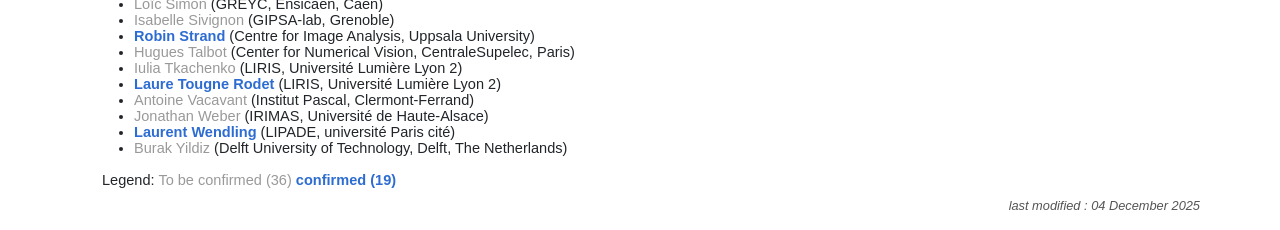
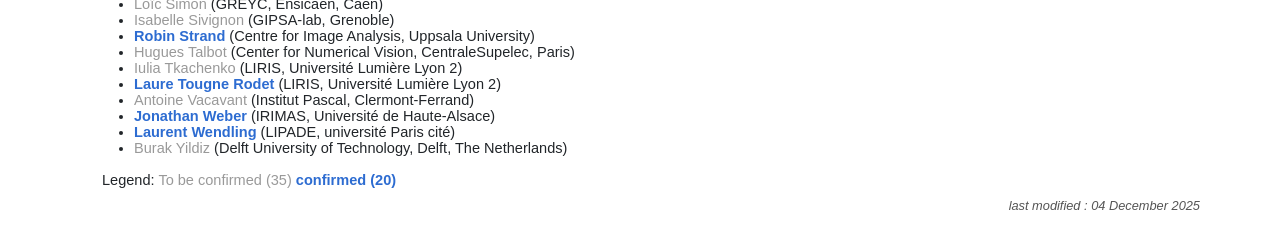
Before and after one commit to TC22-Team/rrpr2026, a Jekyll site: the page built from committees.html, in a window 1280 px wide. Shown: the part 1641-1871 px from the top of the page. Built offline with Jekyll 4.4.1, drawn with Linux system fonts in a browser that asks for light colours.

Commit message:
new confirmation

```diff
--- a/committees.html
+++ b/committees.html
@@ -86,7 +86,7 @@
 <li><span class="member-tobeconfirmed">Iulia Tkachenko</span> (LIRIS, Universit&eacute; Lumière  Lyon 2)</li>
 <li><span class="member-confirmed">Laure Tougne Rodet&nbsp;</span>(LIRIS, Universit&eacute; Lumière Lyon 2)</li>
 <li><span class="member-tobeconfirmed">Antoine Vacavant</span> (Institut Pascal, Clermont-Ferrand)</li>
-<li><span class="member-tobeconfirmed">Jonathan Weber</span> (IRIMAS, Universit&eacute; de Haute-Alsace)</li>
+<li><span class="member-confirmed">Jonathan Weber</span> (IRIMAS, Universit&eacute; de Haute-Alsace)</li>
 <li><span class="member-confirmed">Laurent Wendling</span> (LIPADE, universit&eacute; Paris cit&eacute;)&nbsp;</li>
 <li><span class="member-tobeconfirmed">Burak Yildiz </span> (Delft University of Technology, Delft, The Netherlands)</li>
 
@@ -96,5 +96,5 @@
 </ul>
 
 Legend:
-<span class="member-tobeconfirmed"> To be confirmed (36)</span>
-<span class="member-confirmed">  confirmed (19) </span>
+<span class="member-tobeconfirmed"> To be confirmed (35)</span>
+<span class="member-confirmed">  confirmed (20) </span>
```
